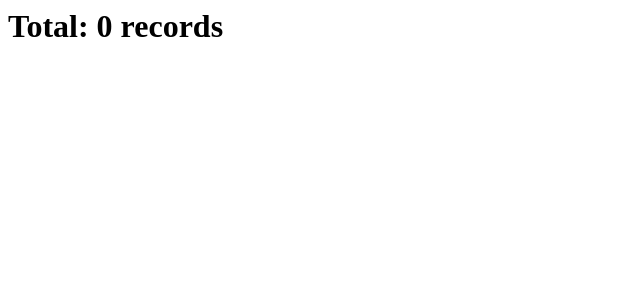
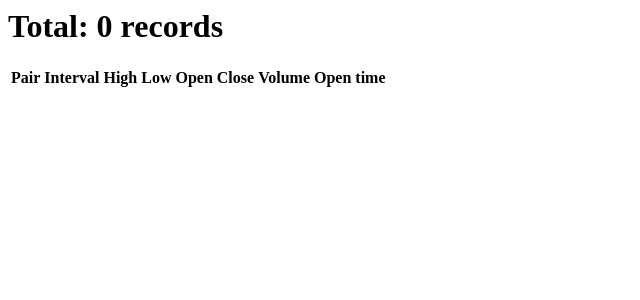
Before and after one commit to TRADEBOTALFRED/testnet, a Django app: page /data/candles/ in a window 1280 px wide. Shown: the top 300 px of the page, without its empty margins (0-640 px from the left). Run offline with Django 3.2, Linux system fonts and the light colour scheme; data that the repository does not hold is empty.

Commit message:
updated data view template

```diff
--- a/service/templates/data/list.html
+++ b/service/templates/data/list.html
@@ -3,10 +3,30 @@
 	<body>
 		<h1>Total: {{candles|length}} records</h1>
 		<div>
+            <table>
+                <tr>
+                    <th>Pair</th>
+                    <th>Interval</th>
+                    <th>High</th>
+                    <th>Low</th>
+                    <th>Open</th>
+                    <th>Close</th>
+                    <th>Volume</th>
+                    <th>Open time</th>
+                </tr>
             {% for candle in candles %}
-                {{ candle }}
-                <br/>
+                <tr>
+                    <td>{{ candle.pair_index.pair }}</td>
+                    <td>{{ candle.pair_index.timeframe.name }}</td>
+                    <td>{{ candle.high_price }}</td>
+                    <td>{{ candle.low_price }}</td>
+                    <td>{{ candle.open_price }}</td>
+                    <td>{{ candle.close_price }}</td>
+                    <td>{{ candle.volume }}</td>
+                    <td>{{ candle.open_time | date:"M d, Y, h:i" }}</td>
+                </tr>
             {% endfor %}
+            </table>
 		</div>
 	</body>
 </html>
```
